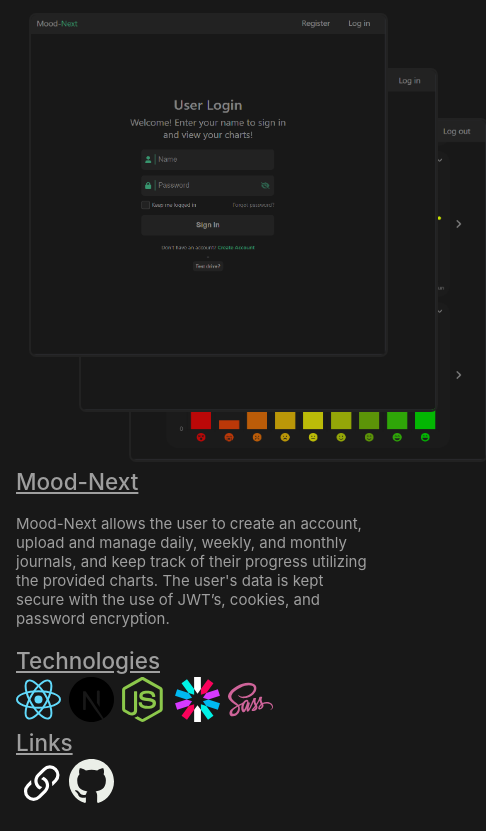
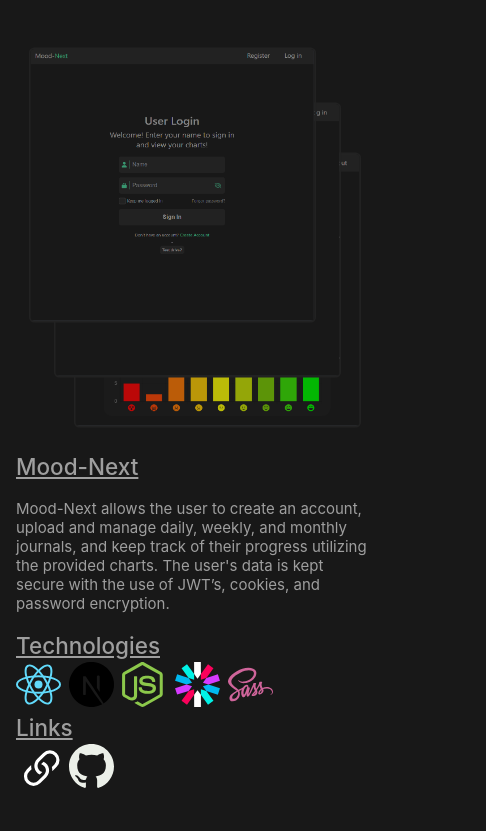
Before and after one commit to therazor113/Portfolio, a Vue app: page / in a window 390 px wide. Shown: the part 2373-3204 px from the top of the page, 486 px wide, since content can reach past the window. Built offline with nearby package versions, Linux system fonts and the light colour scheme.

Commit message:
Fixes for mobile

```diff
--- a/src/components/pageRefs/Projects/items/styles.module.scss
+++ b/src/components/pageRefs/Projects/items/styles.module.scss
@@ -3,7 +3,7 @@
 .projectContainer {
   display: flex;
   justify-content: space-between;
-  flex-wrap: wrap;
+  @media (min-width: 880px) {
   margin-bottom: 4rem;
     &:hover {
       .topImage {
@@ -17,6 +17,11 @@
       }
     }
   }
+  @media (max-width: 880px) {
+    flex-direction: column;
+    align-items: center;
+  }
+}
 .title {
   font-weight: 500;
   text-decoration: underline;
@@ -24,7 +29,7 @@
 .ProjectDetails {
   display: flex;
   flex-direction: column;
-  width: 490px;
+  width: 100%;
   height: 445px;
   justify-content: center;
   div {
@@ -33,13 +38,16 @@
   a {
     margin-right: 8px;
   }
+  @media (max-width: 880px) {
+    max-width: 500px;
+  }
 }
 .pics {
-  width: 500px;
+  width: 125%;
   height: 400px;
   img {
+    position: absolute;
     transition: transform 0.2s, left 0.5s;
-    position: absolute;
     outline: 2px solid $background-light;
     border-radius: 5px;
     &:hover {
@@ -50,7 +58,19 @@
   .forkImg {
     outline: 2px solid black;
   }
+  @media (max-width: 880px) {
+    width: 0;
+    height: 385px;
+    img {
+      transform: scale(0.8);
+      &:hover {
+        transform: scale(0.9);
+        z-index: 100;
       }
+    }
+  }
+}
+
 .topImage {
   top: 0;
   left: 15px;
@@ -66,3 +86,21 @@
   left: 115px;
   z-index: 10;
 }
+
+@media (max-width: 880px) {
+  .topImage {
+    top: 0;
+    left: -200px;
+    z-index: 30;
+  }
+  .middleImage {
+    top: 55px;
+    left: -175px;
+    z-index: 20;
+  }
+  .bottomImage {
+    top: 105px;
+    left: -155px;
+    z-index: 10;
+  }
+}
```
Lines whose indentation alone changed are shown as unchanged.
